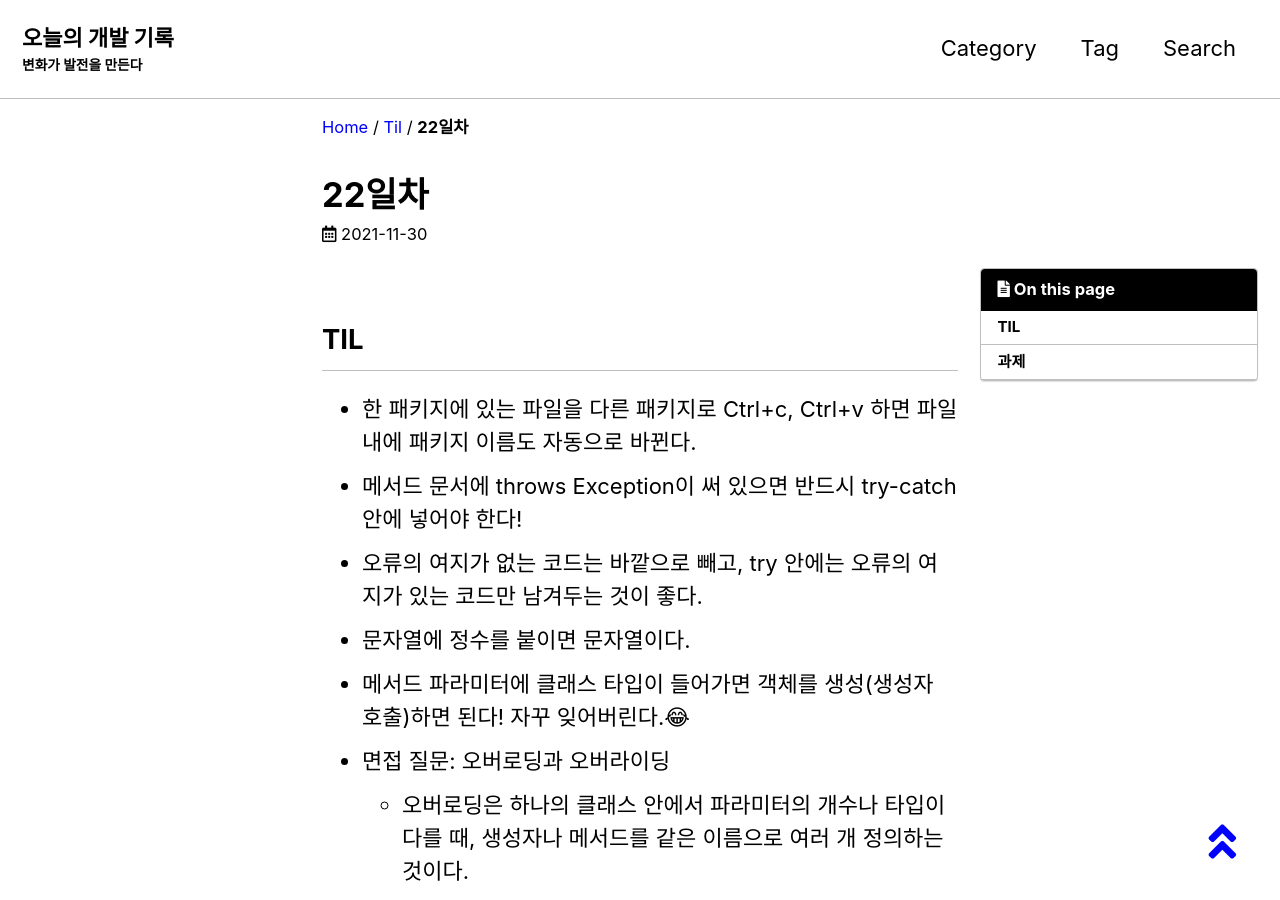
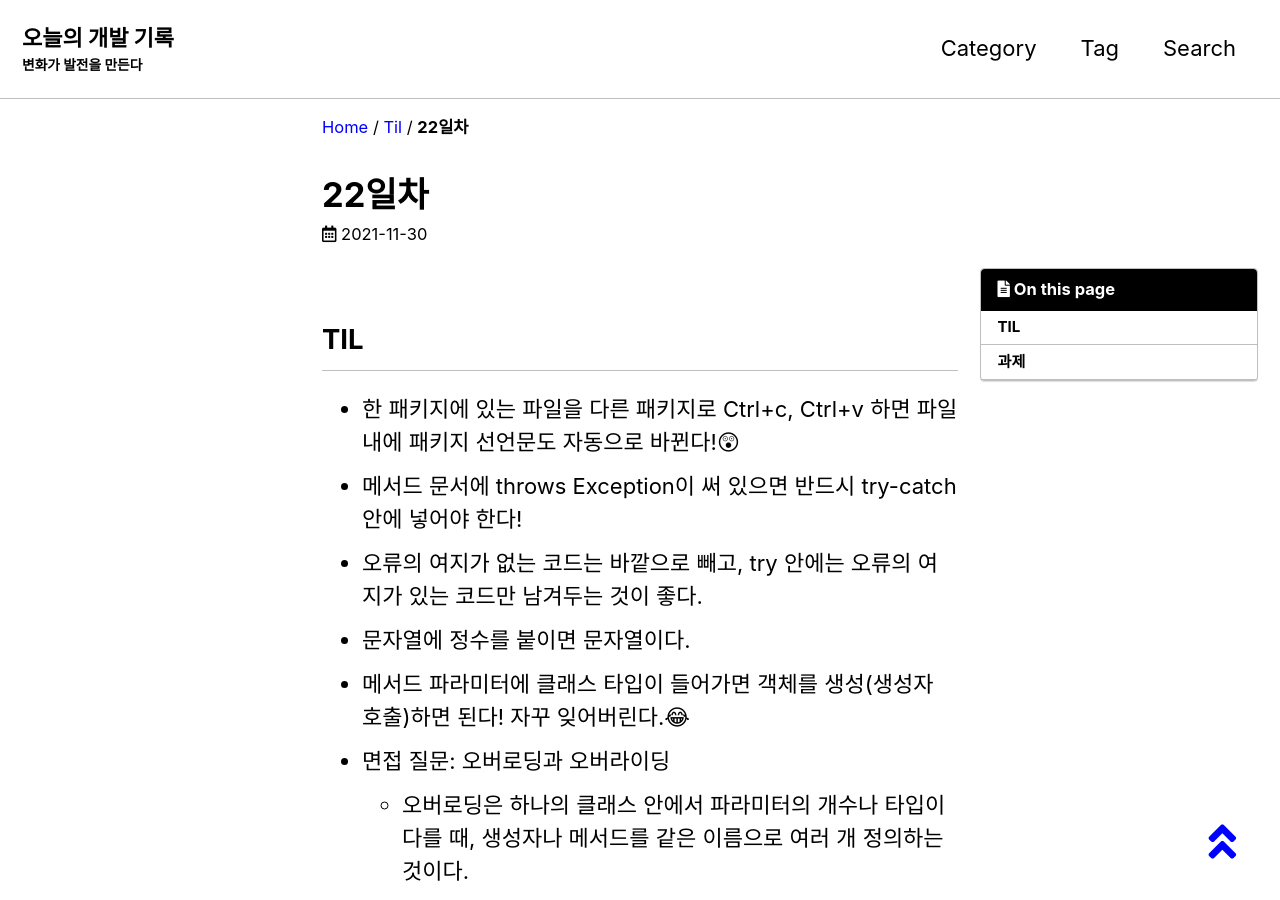
Before and after one commit to YUEUN328/YUEUN328.github.io, a Jekyll site: the page built from _posts/2021-11-30-twentytwo.md, in a window 1280 px wide and 900 px high. Built offline with Jekyll 4.4.1, drawn with Linux system fonts in a browser that asks for light colours; cached includes are drawn as plain includes; comment, search, counter and statistics services are not loaded.

Commit message:
Update 2021-11-30-twentytwo.md

```diff
--- a/_posts/2021-11-30-twentytwo.md
+++ b/_posts/2021-11-30-twentytwo.md
@@ -8,7 +8,7 @@ author_profile: false
 
 ## TIL
 
-- 한 패키지에 있는 파일을 다른 패키지로 Ctrl+c,  Ctrl+v 하면 파일 내에 패키지 이름도 자동으로 바뀐다.
+- 한 패키지에 있는 파일을 다른 패키지로 Ctrl+c,  Ctrl+v 하면 파일 내에 패키지 선언문도 자동으로 바뀐다!😲
 - 메서드 문서에 throws Exception이 써 있으면 반드시 try-catch 안에 넣어야 한다!
 - 오류의 여지가 없는 코드는 바깥으로 빼고, try 안에는 오류의 여지가 있는 코드만 남겨두는 것이 좋다.
 - 문자열에 정수를 붙이면 문자열이다.
```
